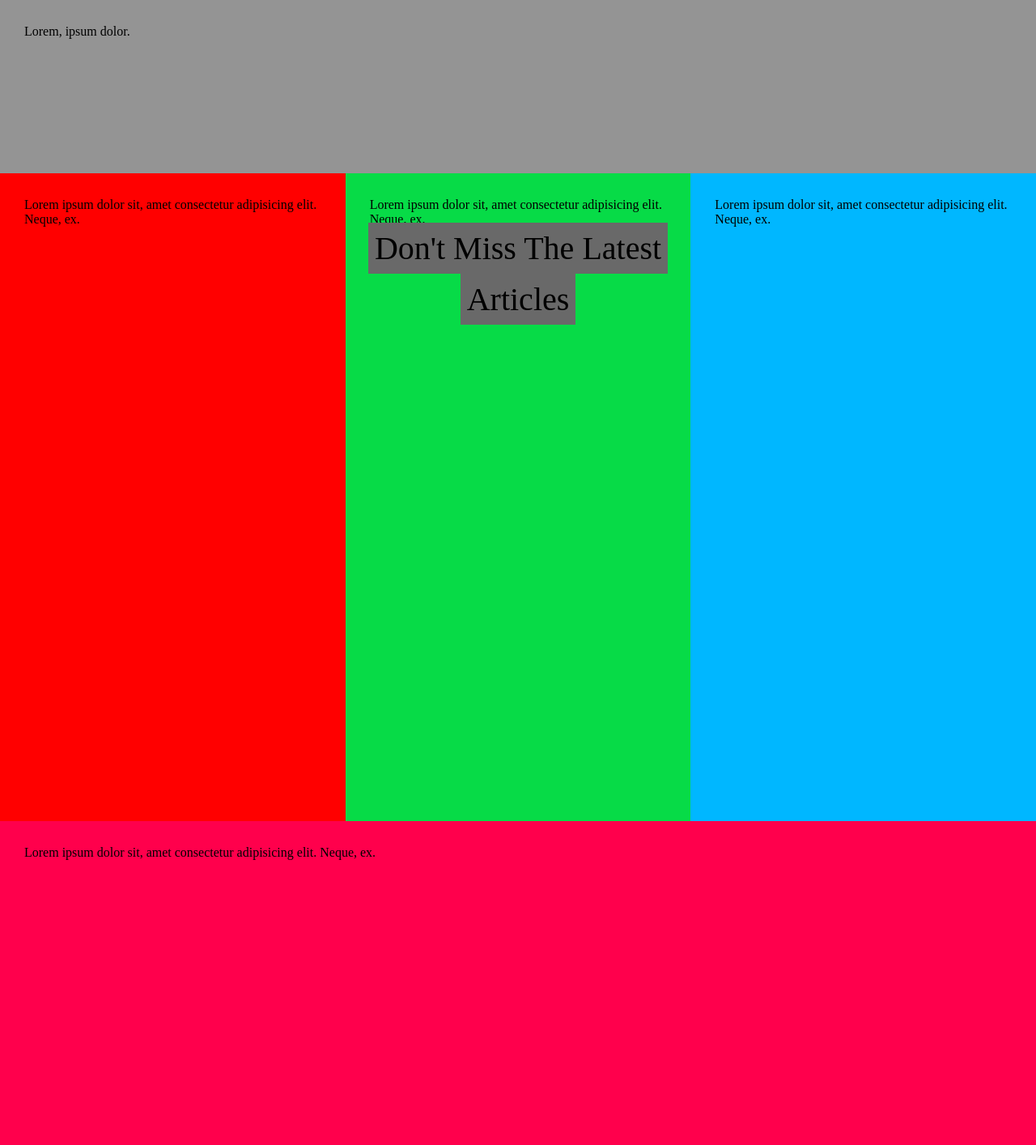
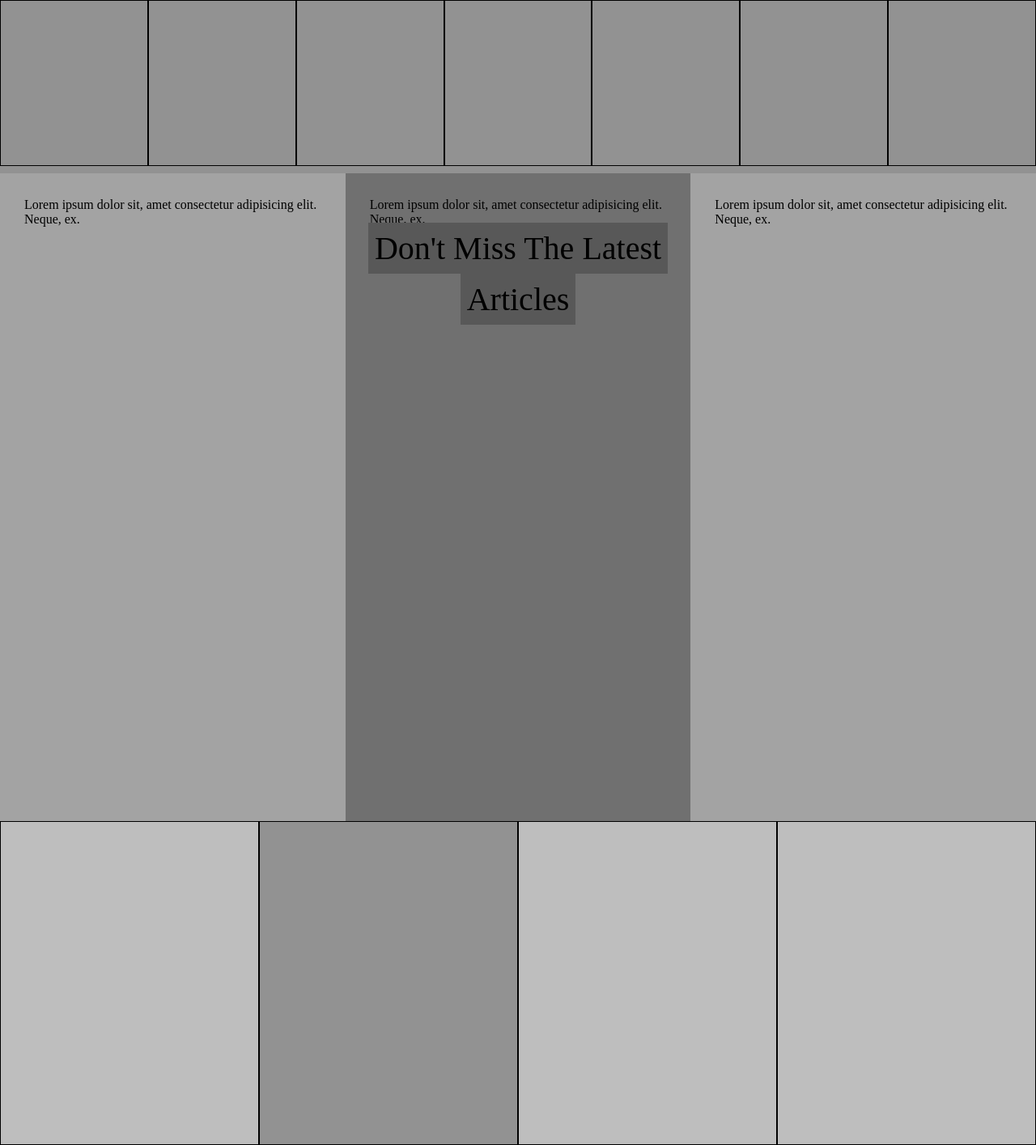
Before and after one commit to bernardogarza/design-teardown, a plain HTML site: page index.html in a window 1280 px wide. Shown: the whole page at 81% size. Drawn offline with Linux system fonts and the light colour scheme; a web font is replaced by a local one.

Commit message:
working with the fonts

```diff
--- a/index.html
+++ b/index.html
@@ -6,11 +6,20 @@
     <meta http-equiv="X-UA-Compatible" content="ie=edge">
     <title>Desing Teardown</title>
     <link rel="stylesheet" href="styles/style.css">
+    <link href="https://fonts.googleapis.com/css?family=Amiri|Baloo+Bhai|News+Cycle" rel="stylesheet">
 </head>
 <body>
     <div class="container">
         <div class="box1">
-            <p>Lorem, ipsum dolor.</p>
+            <div class="header-flex">
+                <div></div>
+                <div></div>
+                <div></div>
+                <div></div>
+                <div></div>
+                <div></div>
+                <div></div>
+            </div>
         </div>
         <div class="box2">
             <p>Lorem ipsum dolor sit, amet consectetur adipisicing elit. Neque, ex.</p>
@@ -22,7 +31,12 @@
             <p>Lorem ipsum dolor sit, amet consectetur adipisicing elit. Neque, ex.</p>
         </div>
         <div class="box5">
-            <p>Lorem ipsum dolor sit, amet consectetur adipisicing elit. Neque, ex.</p>
+            <div class="footer-flex">
+                <div></div>
+                <div></div>
+                <div></div>
+                <div></div>
+            </div>
         </div>
     </div>
     <div class="text">
--- a/styles/style.css
+++ b/styles/style.css
@@ -27,41 +27,36 @@
     color:black;
     font-size: 2.5em;
     text-align: center;
-    background: #696969;
+    background: #585858;
     display:inline-block;
     padding:8px;
 }
 
 .box1{
-    background-color: rgb(148, 148, 148);
+    background-color: rgb(146, 146, 146);
     grid-area: box1;
     height: 213.5px;
 }
 
 .box2{
-    background-color: rgb(255, 0, 0);
+    background-color: rgb(163, 163, 163);
     grid-area: box2;
 }
 
 .box3{
-    background-color: rgb(7, 219, 71);
+    background-color: rgb(112, 112, 112);
     grid-area: box3;
 }
 
 .box4{
-    background-color: rgb(0, 183, 255);
+    background-color: rgb(163, 163, 163);
     grid-area: box4;
 }
 
 .box5{
-    background-color: rgb(255, 0, 76);
+    background-color: rgb(190, 190, 190);
     grid-area: box5;
     height: 400px;
-}
-
-.box6{
-    background-color: rgb(4, 0, 255);
-    grid-area: box6;
 }
 
 p{
@@ -73,3 +68,32 @@ p{
 .box3 {
     height: 800px;
 }
+
+
+.header-flex{
+    display:flex;
+}
+
+.header-flex div{
+    border: 1px solid black;
+    height: 205px;
+    width: 100%;
+}
+
+.footer-flex{
+    display: flex;
+}
+
+.footer-flex div{
+    border: 1px solid black;
+    height: 50vh;
+    width: 100%;
+}
+
+.footer-flex div:nth-of-type(2){
+    background-color: rgb(146, 146, 146);
+}
+
+.container{
+    align-items: center;
+}
```
